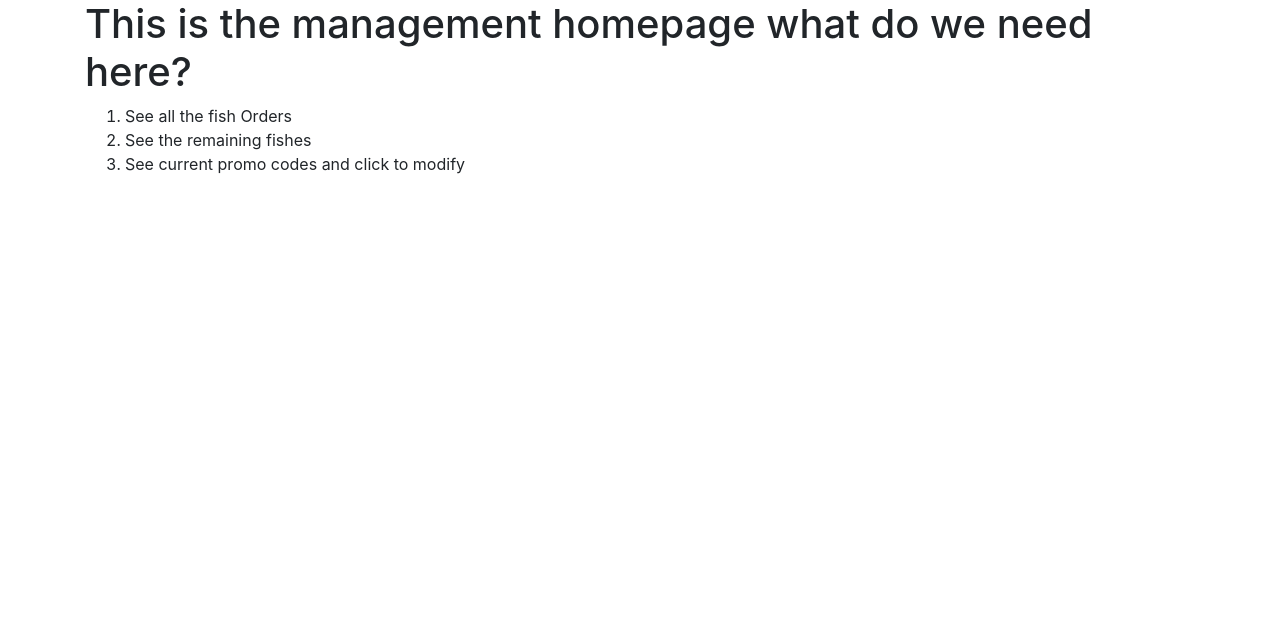
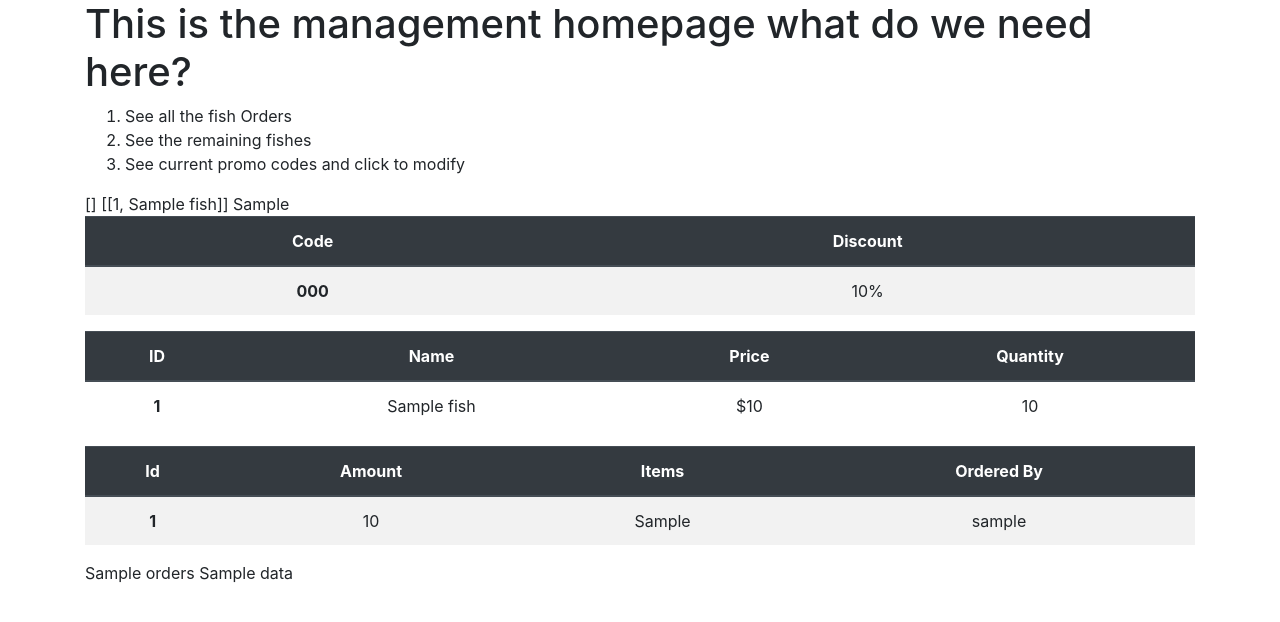
Before and after one commit to danteliew6/fishrfriends, a Flask app: template app/templates/manage.html in a window 1280 px wide. Shown: the part 56-678 px from the top of the page. Run offline with Flask 2, Linux system fonts and the light colour scheme; the template is opened without the code that fills it: most values are stand-ins (such as "Sample title", 1, 10 or a date in 2020); some libraries are stand-ins or nearby versions.

Commit message:
Modified auth to render tables for the manager

```diff
--- a/app/__init__.py
+++ b/app/__init__.py
@@ -16,7 +16,7 @@ def create_app():
     from .page import page
     from .auth import auth
 
-
+    app.jinja_env.add_extension('jinja2.ext.do')
     app.register_blueprint(page, url_prefix='/')
     app.register_blueprint(auth, url_prefix='/')
 
--- a/app/page.py
+++ b/app/page.py
@@ -17,10 +17,11 @@ def index():
 def home():
     try:
         fish = requests.request('GET', 'http://127.0.0.1:5000/fish', json = None)
-        data= jsonify(fish)
+        data= fish.json()
     except:
         data = {'code': 400, 'data': {'fishes': [{'description': 'Theres no Fish', 'fish_id': 1, 'fishname': 'salmon', 'price': 5.0, 'stock_qty': 100}]}}
 
+    print(data)
 
     return render_template("home.html", fishes = data['data']['fishes'], datacode = data['code'])
 
--- a/app/templates/manage.html
+++ b/app/templates/manage.html
@@ -9,7 +9,102 @@
     <li>See the remaining fishes</li>
     <li>See current promo codes and click to modify</li>
 </ol>
+{#
+{{orders_data['data']['orders']}}
+{{code}}
+
+{{fish_data}}
+{{fish_code}}
+
+#}
+{% set testing = [] %}
+{{testing}}
+
+{% for content in fish_data['data']['fishes'] %}
+    {% do testing.append([content.fish_id,content.fishname]) %}
+{% endfor %}
+{{testing}}
+
+{{p_data}}
+
+<table class="table table-striped table-hover text-center">
+    <thead class="thead-dark">
+      <tr>
+        <th scope="col">Code</th>
+        <th scope="col">Discount</th>
+      </tr>
+    </thead>
+    <tbody>
+    {% for content in p_data['data']['promotions'] %}
+      <tr>
+        <th scope="row">{{content.promotion_code}}</th>
+        <td>{{content.discount}}%</td>
+      </tr>
+    {% endfor %}
+    </tbody>
+</table>
 
 
 
+
+
+
+<table class="table table-stripede table-hover text-center">
+    <thead class="thead-dark">
+      <tr>
+        <th scope="col">ID</th>
+        <th scope="col">Name</th>
+        <th scope="col">Price</th>
+        <th scope="col">Quantity</th>
+      </tr>
+    </thead>
+    <tbody>
+    {% for content in fish_data['data']['fishes'] %}
+      <tr>
+        <th scope="row">{{content.fish_id}}</th>
+        <td>{{content.fishname}}</td>
+        <td>${{content.price}}</td>
+        <td>{{content.stock_qty}}</td>
+      </tr>
+    {% endfor %}
+    </tbody>
+</table>
+
+
+
+<table class="table table-striped table-hover text-center">
+    <thead class="thead-dark">
+      <tr>
+        <th scope="col">Id</th>
+        <th scope="col">Amount</th>
+        <th scope="col">Items</th>
+        <th scope="col">Ordered By</th>
+      </tr>
+    </thead>
+    <tbody>
+    {% for content in orders_data['data']['orders'] %}
+      <tr>
+        <th scope="row">{{content.fish_order_id}}</th>
+        <td>{{content.amount}}</td>
+        <td>
+            {{content.order_items}}
+        </td>
+        <td>{{content.username}}</td>
+      </tr>
+    {% endfor %}
+    </tbody>
+</table>
+
+
+{% if orders != None %}
+
+{{orders}}
+{{data}}
+{%if orders == 500%}
+    This is working!
+{%endif%}
+
+{%endif%}
+
+
 {%endblock%}
```
Also changed, not shown: app/auth.py (+22 -1 lines).
